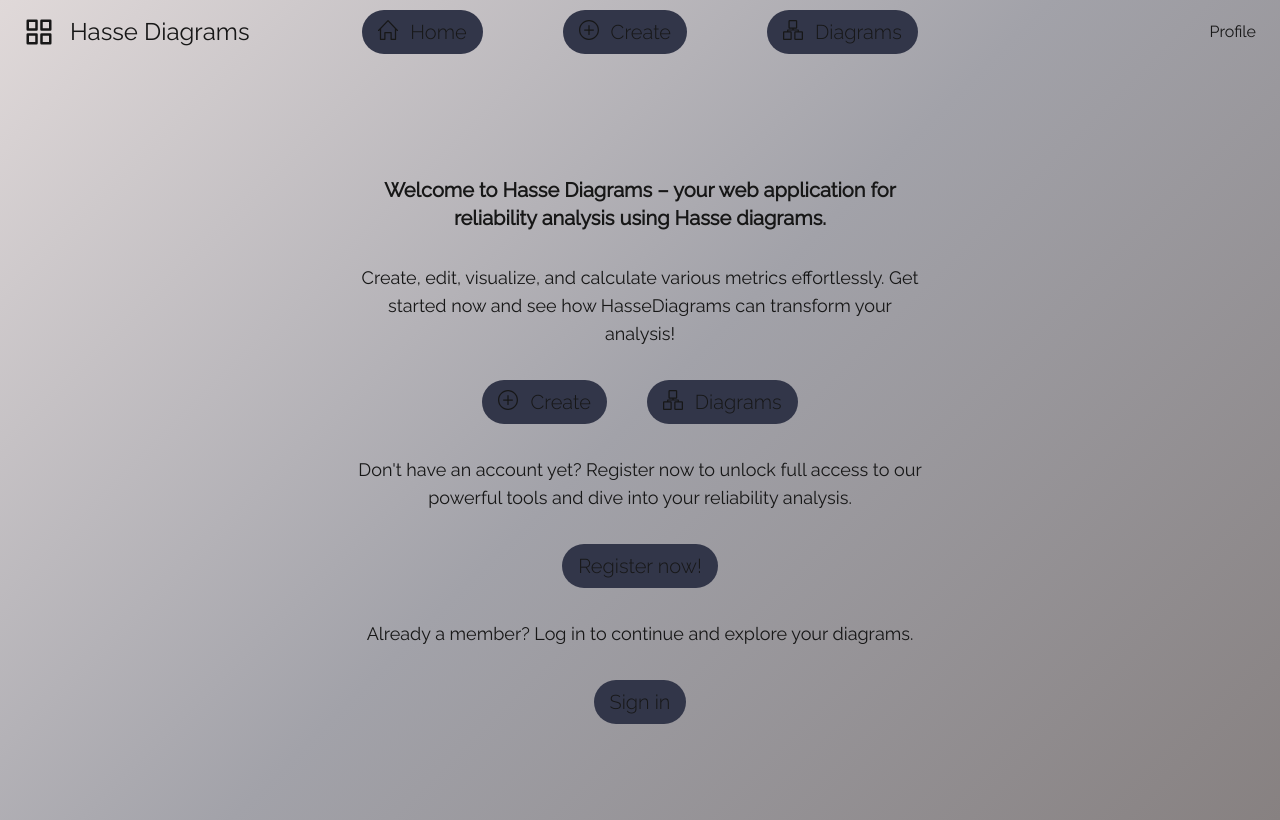
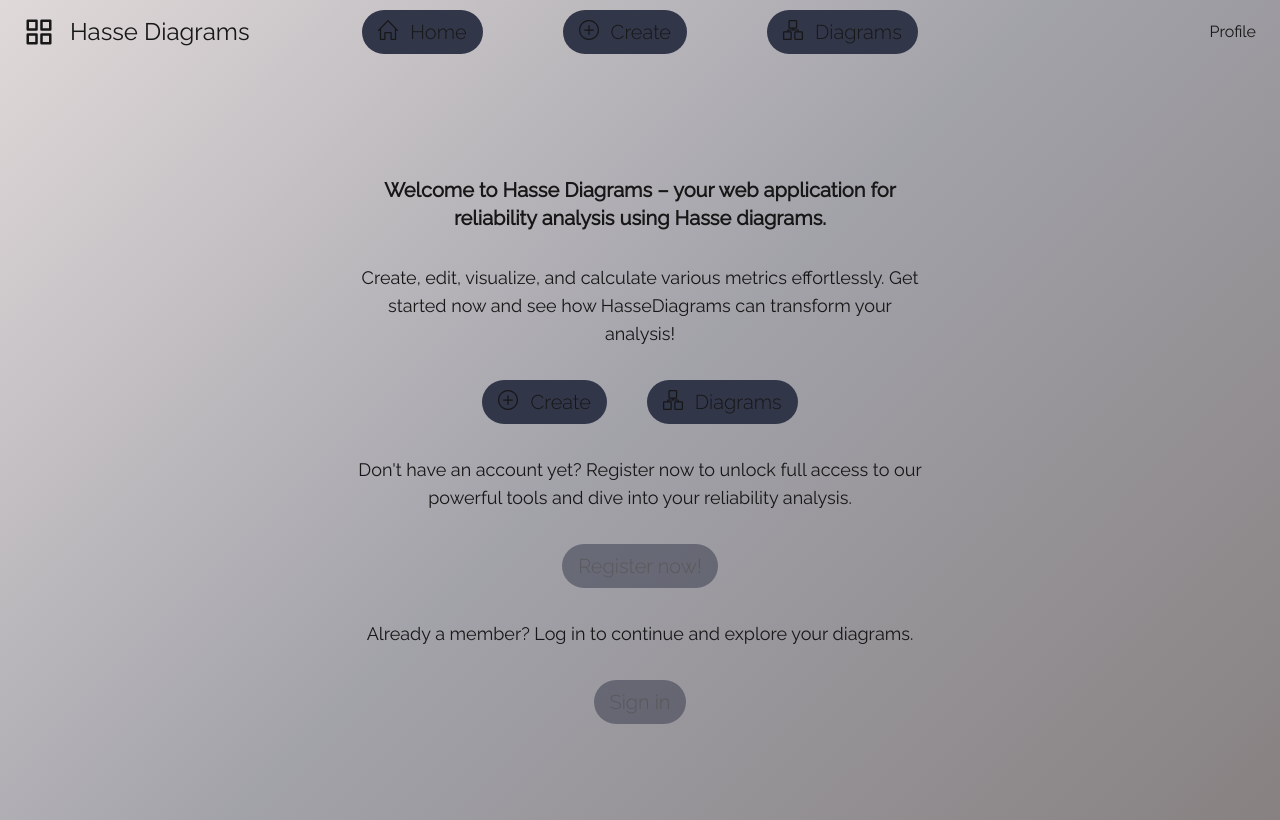
Before and after one commit to rejzoo/WebApp-Hasse-Diagrams, a Next.js app in the folder hassediagrams-fe/: page / in a window 1280 px wide. Built offline with nearby package versions, Linux system fonts and the light colour scheme.

Commit message:
Minor fixes

```diff
--- a/hassediagrams-fe/app/create/page.tsx
+++ b/hassediagrams-fe/app/create/page.tsx
@@ -18,6 +18,7 @@ export default function CreatePage() {
             checked={manualElementsInput}
             onChange={(e) => setManualElementsInput(e.target.checked)}
             style={{ transform: "scale(1.5)" }}
+            disabled={true}
           />
         </div>
 
--- a/hassediagrams-fe/app/diagrams/page.tsx
+++ b/hassediagrams-fe/app/diagrams/page.tsx
@@ -18,8 +18,6 @@ export default function DiagramsPage() {
         );
 
         const result = await response.json();
-
-        console.log("GET", result);
 
         const transformed: Diagram[] = result.map(
           (diagramObj: any) => diagramObj
--- a/hassediagrams-fe/app/page.tsx
+++ b/hassediagrams-fe/app/page.tsx
@@ -22,13 +22,13 @@ export default function Home() {
           powerful tools and dive into your reliability analysis.
         </p>
         <div className="flex flex-row justify-center space-x-10">
-          <NavItem name="Register now!" link="/register" />
+          <NavItem name="Register now!" link="/register" disabled={true} />
         </div>
         <p className="text-lg">
           Already a member? Log in to continue and explore your diagrams.
         </p>
         <div className="flex flex-row justify-center space-x-10">
-          <NavItem name="Sign in" link="/signin" />
+          <NavItem name="Sign in" link="/signin" disabled={true} />
         </div>
       </div>
     </div>
--- a/hassediagrams-fe/components/Diagram/CriticalElementsLevel.tsx
+++ b/hassediagrams-fe/components/Diagram/CriticalElementsLevel.tsx
@@ -1,11 +1,12 @@
-
 interface CritStatesLvlProps {
   level: string;
   elements: number[][];
 }
 
-export default function CriticalStatesLevel({ level, elements } : CritStatesLvlProps) {
-
+export default function CriticalStatesLevel({
+  level,
+  elements,
+}: CritStatesLvlProps) {
   return (
     <div className="flex flex-row">
       <p>Level {level}: </p>
--- a/hassediagrams-fe/components/InputTable/InputTable.tsx
+++ b/hassediagrams-fe/components/InputTable/InputTable.tsx
@@ -130,8 +130,7 @@ export default function InputTable({
           body: JSON.stringify(finalData),
         }
       );
-      console.log(finalData);
-console.log(JSON.stringify(finalData));
+
       if (response.ok) {
         const res = await response.text();
         setResponseMsg(res);
--- a/hassediagrams-fe/components/UI/NavItem.tsx
+++ b/hassediagrams-fe/components/UI/NavItem.tsx
@@ -6,11 +6,22 @@ interface Params {
   name: string;
   link: string;
   Icon?: IconType;
+  disabled?: boolean;
 }
 
-export default function NavItem({ name, link, Icon }: Params) {
+export default function NavItem({
+  name,
+  link,
+  Icon,
+  disabled = false,
+}: Params) {
+  const base =
+    "items-center px-4 py-2 bg-[#323649] rounded-full hover:bg-[#26233d]";
+  const disabledClasses = "pointer-events-none opacity-50 hover:bg-[#323649]";
+  const classes = disabled ? `${base} ${disabledClasses}` : base;
+
   return (
-    <div className="items-center px-4 py-2 bg-[#323649] rounded-full hover:bg-[#26233d]">
+    <div className={classes}>
       <Link href={link} className="flex flex-row space-x-3">
         {Icon && <Icon className="mt-[2px] size-5" />}
         <span className="font-light text-xl">{name}</span>
--- a/hassediagrams-fe/components/UI/ToggleButton.tsx
+++ b/hassediagrams-fe/components/UI/ToggleButton.tsx
@@ -28,7 +28,10 @@ export default function ToggleButton({
   return (
     <button
       onClick={handleToggle}
-      className={`px-4 py-2 rounded-md transition-colors ${value === option1 ? activeClass : inactiveClass} ${className}`}
+      className={`px-4 py-2 rounded-md transition-colors ${
+        value === option1 ? activeClass : inactiveClass
+      } ${className}`}
+      disabled={true}
     >
       {value === option1 ? option1 : option2}
     </button>
--- a/hassediagrams-fe/components/UI/ToggleButtons.tsx
+++ b/hassediagrams-fe/components/UI/ToggleButtons.tsx
@@ -6,7 +6,11 @@ interface ToggleButtons {
   secondsState: string;
 }
 
-export default function ToggleButtons({ onToggle, firstState, secondsState }: ToggleButtons) {
+export default function ToggleButtons({
+  onToggle,
+  firstState,
+  secondsState,
+}: ToggleButtons) {
   const [editing, setEditing] = useState<boolean>(false);
 
   const handleToggle = (state: boolean) => {
```
Also changed, not shown: hassediagrams-fe/app/diagrams/[id]/page.tsx (+11 -10 lines), hassediagrams-fe/components/UI/EditableField.tsx (line endings or trailing spaces). Lines whose indentation alone changed are shown as unchanged.
